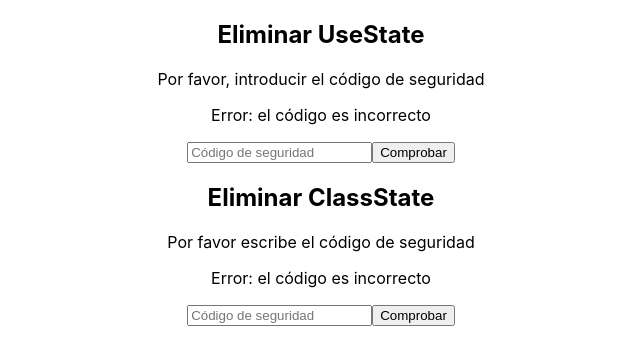
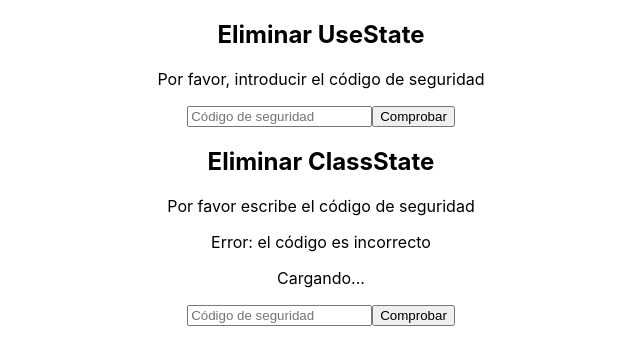
Before and after one commit to carla87571/CursoDeManejoProfesionalDelEstadoEnReact, a React (Create React App) app: page / in a window 1280 px wide. Shown: the top 364 px of the page, without its empty margins (319-959 px from the left). Built offline with nearby package versions, Linux system fonts and the light colour scheme.

Commit message:
nuevos files UseState y ClassState para ver las diferentes de formas de aplicar efectos y los estados

```diff
--- a/src/ClassState.js
+++ b/src/ClassState.js
@@ -1,12 +1,37 @@
 import React from "react";
+import { Loading } from "./Loading";
 
 class ClassState extends React.Component {
     constructor(props) {
         super(props);
         this.state = {
             error: true,
+            loading: true,
         };
     }
+
+    //UNSAFE_componentWillMount() {
+      //  console.log("componentWillMount");
+    //}
+    //componentDidMount() {
+      //  console.log("componentDidMount");
+    //}
+
+    componentDidUpdate() {
+        console.log("actualizando");
+
+        if(!!this.state.loading) {
+            setTimeout(() => {
+                console.log("Haciendo la validación");
+
+                this.setState({ loading: false });
+
+                console.log("Terminando la validación");
+            }, 3000);
+        }
+    }
+
+
     render() {
         return (
             <div>
@@ -17,9 +42,13 @@ class ClassState extends React.Component {
                     <p>Error: el código es incorrecto</p>
                 )}
 
+                {this.state.loading && (
+                    <Loading />
+                )}
+
                 <input placeholder="Código de seguridad" />
                 <button
-                    onClick={() => this.setState({ error: !this.state.error })}
+                    onClick={() => this.setState({ loading: true })}
                 >Comprobar</button>
             </div>
 
--- /dev/null
+++ b/src/Loading.js
@@ -0,0 +1,18 @@
+
+import React from 'react';
+
+class Loading extends React.Component {
+    componentWillUnmount() {
+        console.log("componentWillUnmount");
+
+    }
+
+
+    render() {
+        return (
+            <p>Cargando...</p>
+        );
+    }
+}
+
+export { Loading };
--- a/src/UseState.js
+++ b/src/UseState.js
@@ -1,21 +1,40 @@
 import React from "react";
 
+const SECURITY_CODE = "paradigma";
+
 function UseState( { name}) {
-    const [error, setError] = React.useState(true);
+    const [value, setValue] = React.useState('');
+    const [error, setError] = React.useState(false);
     const [loading, setLoading] = React.useState(false);
 
+    console.log(value);
+
     React.useEffect(() => {
+
             console.log("Empezando el efecto");
 
-            setTimeout(() => {
+            if(!!loading) {
+                setTimeout(() => {
                 console.log("Haciendo la validación");
 
+                if (value === SECURITY_CODE) {
+                    setLoading(false);
+                } else {
+                    setError(true);
+                    setLoading(false);
+                }
                 setLoading(false);
 
                 console.log("Terminando la validación");
 
+                if(value !== SECURITY_CODE) {
+                    setError(true);
+                } else {
+                    setError(false);
+                }
+                }, 3000);
 
-    }, 3000);
+    }
 
     console.log("Terminando el efecto");
     }, [loading]);
@@ -25,7 +44,7 @@ function UseState( { name}) {
             <h2>Eliminar {name}</h2>
             <p>Por favor, introducir el código de seguridad</p>
 
-            {error && (
+            {(error && !loading) && (
                 <p>Error: el código es incorrecto</p>
             )}
 
@@ -33,11 +52,20 @@ function UseState( { name}) {
                 <p>Cargando...</p>
             )}
 
-            <input placeholder="Código de seguridad" />
+            <input
+                placeholder="Código de seguridad"
+                value={value}
+                onChange={(e) => {
+                    // setError(false);
+                    setValue(e.target.value)
+
+                }}
+            />
             <button
-                onClick={() =>
-                    setLoading(true)
-                }
+                onClick={() => {
+                    setLoading(true);
+                    // setError(false); --- IGNORE ---
+                 }}
             >Comprobar</button>
         </div>
     );
```
